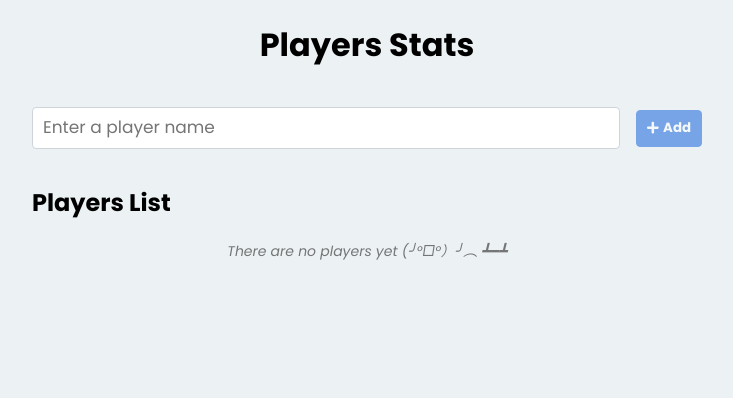
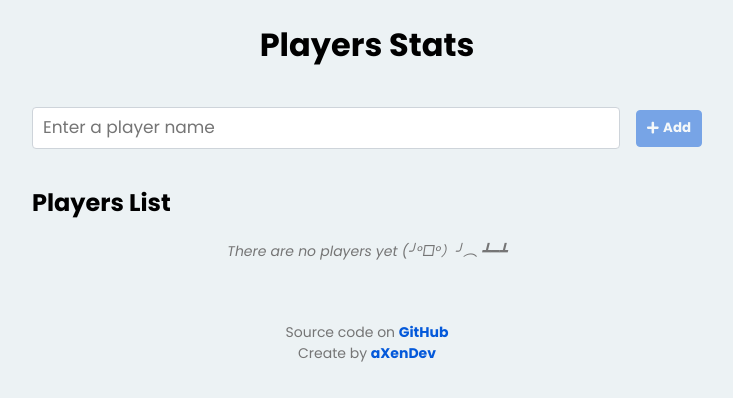
Before and after one commit to aXenDeveloper/react-players-stats, a React (Create React App) app: page / in a window 1280 px wide. Shown: the top 398 px of the page, without its empty margins (273-1006 px from the left). Built offline with nearby package versions, Linux system fonts and the light colour scheme.

Commit message:
Add footer

```diff
--- /dev/null
+++ b/src/components/Footer/Footer.module.scss
@@ -0,0 +1,15 @@
+.footer {
+  margin-top: var(--sp-8);
+  padding: var(--sp-5) 0;
+  font-size: 1.4rem;
+  text-align: center;
+  color: var(--color-light);
+
+  span {
+    display: block;
+
+    a {
+      font-weight: 700;
+    }
+  }
+}
--- /dev/null
+++ b/src/components/Footer/Footer.tsx
@@ -0,0 +1,27 @@
+import style from './Footer.module.scss';
+
+const Footer = () => (
+  <footer className={style.footer}>
+    <div className="container">
+      <span>
+        Source code on{' '}
+        <a
+          href="https://github.com/aXenDeveloper/react-players-stats"
+          target="blank"
+          rel="noopener nofollow"
+        >
+          GitHub
+        </a>
+      </span>
+
+      <span>
+        Create by{' '}
+        <a href="https://axendev.net/" target="blank" rel="noopener nofollow">
+          aXenDev
+        </a>
+      </span>
+    </div>
+  </footer>
+);
+
+export default Footer;
--- a/src/index.tsx
+++ b/src/index.tsx
@@ -1,5 +1,6 @@
 import React from 'react';
 import ReactDOM from 'react-dom';
+import Footer from './components/Footer/Footer';
 import reportWebVitals from './reportWebVitals';
 import './styles/global.scss';
 import HomeView from './views/HomeView';
@@ -7,6 +8,7 @@ import HomeView from './views/HomeView';
 ReactDOM.render(
   <React.StrictMode>
     <HomeView />
+    <Footer />
   </React.StrictMode>,
   document.getElementById('root')
 );
--- a/src/styles/global.scss
+++ b/src/styles/global.scss
@@ -13,7 +13,10 @@
     --width-container: 700px;
     --background-body: #ecf2f4;
     --color-body: #000;
+    --color-link: #0459da;
+
     --color-light: #757575;
+
     --border-radius: var(--sp-1);
 
     --border-input: 1px solid #ced4da;
@@ -48,6 +51,11 @@ body {
     margin: 0;
 }
 
+a {
+    color: var(--color-link);
+    text-decoration: none;
+}
+
 .container {
     max-width: var(--width-container);
     padding: 0 1.5rem;
```
Also changed, not shown: 1 other file (tests, documents, lock files or other folders).
